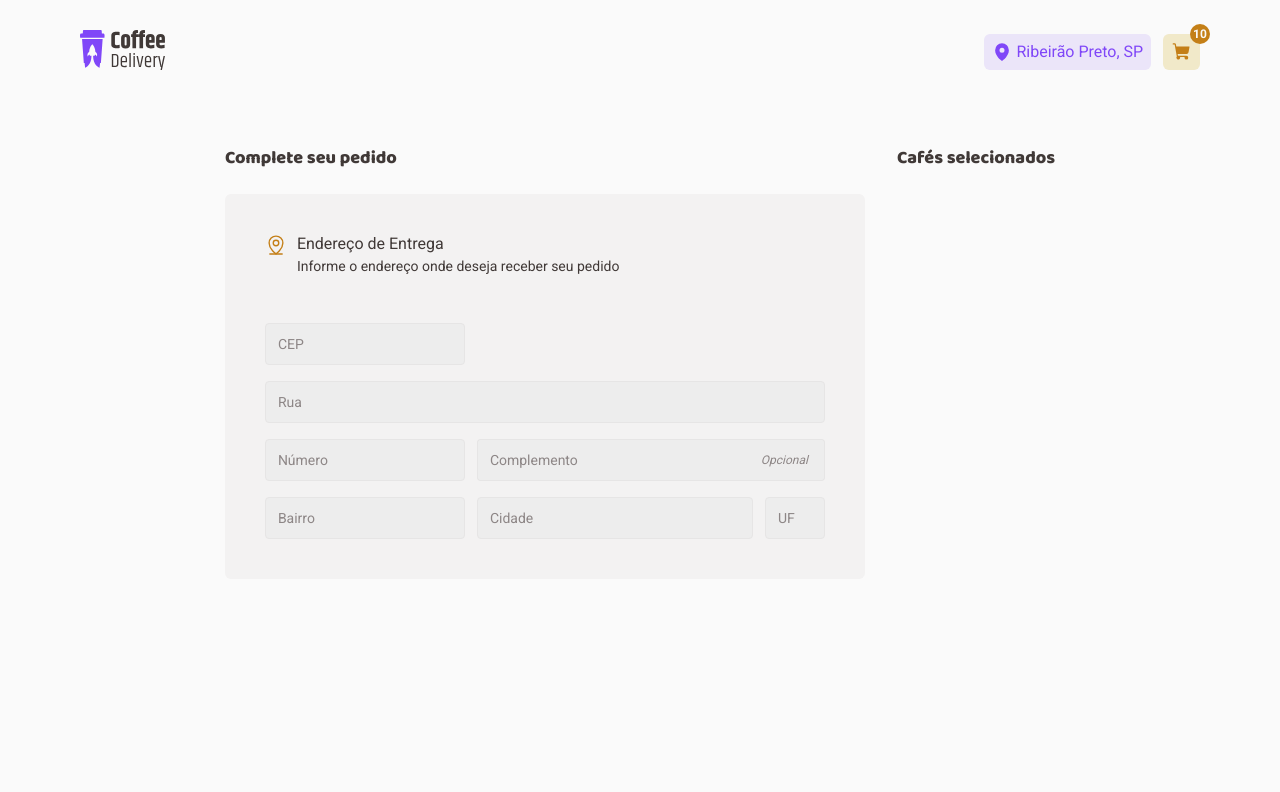
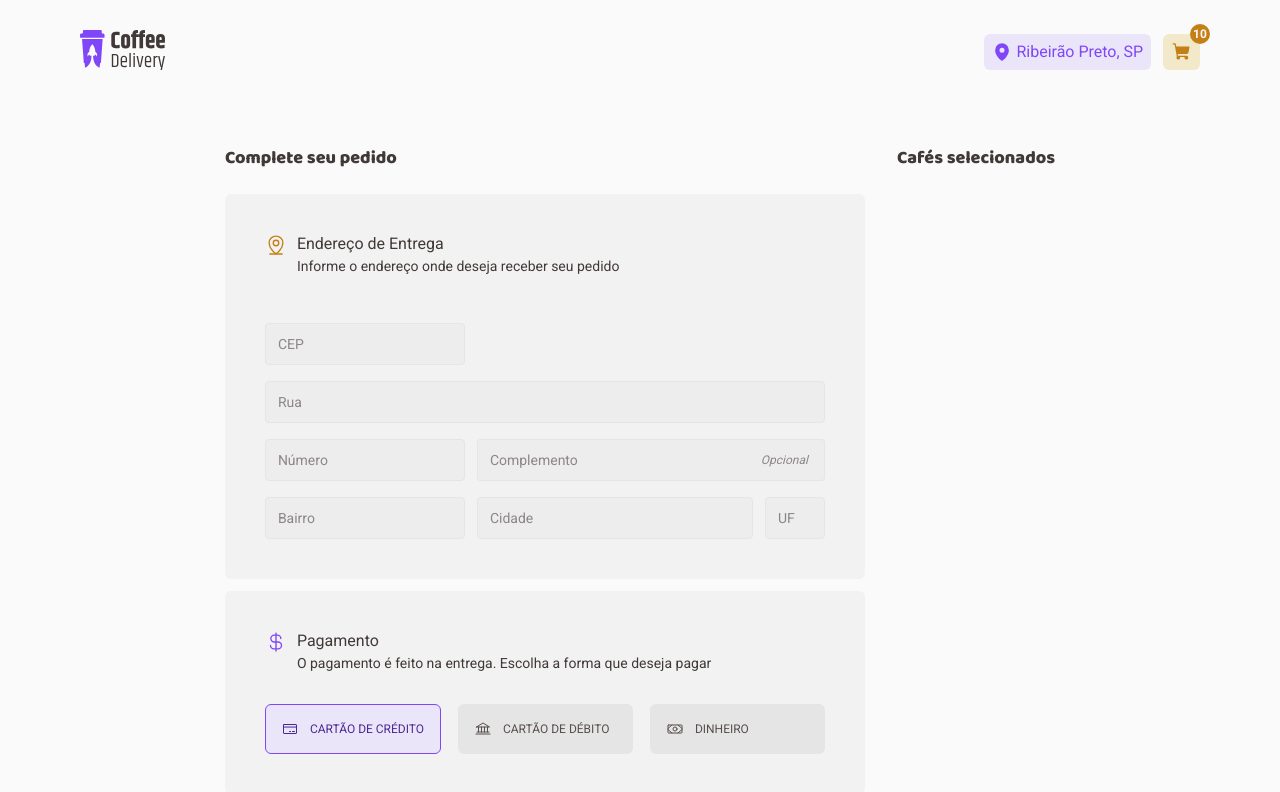
Before and after one commit to ponqueli/coffee-delivery, a React (Vite) app: page /checkout in a window 1280 px wide. Shown: the top 792 px of the page. Built offline with nearby package versions, Linux system fonts and the light colour scheme.

Commit message:
payment options and other

```diff
--- /dev/null
+++ b/src/components/PaymentMethod/index.tsx
@@ -0,0 +1,20 @@
+import { ReactNode, MouseEventHandler } from 'react'
+import { RadioBox } from './styles'
+
+interface PaymentMethodProps {
+  isActive: boolean
+  onClick: MouseEventHandler
+  children: ReactNode
+}
+
+export function PaymentMethod({
+  isActive,
+  onClick,
+  children,
+}: PaymentMethodProps) {
+  return (
+    <RadioBox type="button" onClick={onClick} isActive={isActive}>
+      {children}
+    </RadioBox>
+  )
+}
--- /dev/null
+++ b/src/components/PaymentMethod/styles.ts
@@ -0,0 +1,43 @@
+import styled from 'styled-components'
+
+interface RadioBoxProps {
+  isActive: boolean
+}
+
+const colors = {
+  purple: '#EBE5F9',
+  purpleDark: '#8047F8',
+}
+
+export const RadioBox = styled.button<RadioBoxProps>`
+  background: ${({ isActive, theme }) =>
+    isActive ? colors.purple : theme['grey-300']};
+  border: 1px solid
+    ${({ isActive }) => (isActive ? colors.purpleDark : 'transparent')};
+  border-radius: 0.375rem;
+  font-size: 0.75rem;
+  padding: 1rem;
+  color: ${({ theme }) => theme['grey-500']};
+  min-width: 10.938rem;
+
+  cursor: pointer !important;
+  transition: 0.3s;
+
+  display: flex;
+  align-items: center;
+  gap: 0.75rem;
+
+  &:hover {
+    filter: brightness(0.9);
+  }
+
+  span {
+    color: ${({ theme, isActive }) =>
+    isActive ? theme['purple-800'] : theme['grey-500']};
+  }
+
+  svg {
+    color: ${({ theme, isActive }) =>
+    isActive ? theme['purple-800'] : theme['grey-500']};
+  }
+`
--- a/src/components/SectionAddress/index.tsx
+++ b/src/components/SectionAddress/index.tsx
@@ -1,4 +1,4 @@
-import { MapPinLine, CurrencyDollar } from 'phosphor-react'
+import { MapPinLine } from 'phosphor-react'
 import { useFormContext } from 'react-hook-form'
 import {
   ContainerAddress,
--- /dev/null
+++ b/src/components/SectionPayment/index.tsx
@@ -0,0 +1,46 @@
+import { useState } from 'react'
+import { CurrencyDollar, CreditCard, Money, Bank } from 'phosphor-react'
+import { ContentPaymentMethod, PaymentContainer } from './styles'
+import { TitleSection } from '../TitleSection'
+import { PaymentMethod } from '../PaymentMethod'
+
+export function SectionPayment() {
+  const [typePayment, setTypePayment] = useState<
+    'creditCard' | 'debitCard' | 'money'
+  >('creditCard')
+
+  return (
+    <PaymentContainer>
+      <TitleSection
+        icon={
+          <CurrencyDollar size={22} color="#8047F8" className="iconPayment" />
+        }
+        title="Pagamento"
+        description="O pagamento é feito na entrega. Escolha a forma que deseja pagar"
+      />
+      <ContentPaymentMethod>
+        <PaymentMethod
+          onClick={() => setTypePayment('creditCard')}
+          isActive={typePayment === 'creditCard'}
+        >
+          <CreditCard size={16} />
+          <span>CARTÃO DE CRÉDITO</span>
+        </PaymentMethod>
+        <PaymentMethod
+          onClick={() => setTypePayment('debitCard')}
+          isActive={typePayment === 'debitCard'}
+        >
+          <Bank size={16} />
+          <span>CARTÃO DE DÉBITO</span>
+        </PaymentMethod>
+        <PaymentMethod
+          onClick={() => setTypePayment('money')}
+          isActive={typePayment === 'money'}
+        >
+          <Money size={16} />
+          <span>DINHEIRO</span>
+        </PaymentMethod>
+      </ContentPaymentMethod>
+    </PaymentContainer>
+  )
+}
--- /dev/null
+++ b/src/components/SectionPayment/styles.ts
@@ -0,0 +1,15 @@
+import styled from 'styled-components'
+
+export const PaymentContainer = styled.div`
+  display: flex;
+  flex-direction: column;
+  max-width: 40rem;
+  padding: 2.5rem;
+  border-radius: 0.375rem;
+  background-color: ${({ theme }) => theme['grey-200']};
+`
+export const ContentPaymentMethod = styled.div`
+  width: 100%;
+  display: flex;
+  justify-content: space-between;
+`
--- a/src/pages/Checkout/index.tsx
+++ b/src/pages/Checkout/index.tsx
@@ -6,6 +6,7 @@ import { zodResolver } from '@hookform/resolvers/zod'
 import { SectionAddress } from '../../components/SectionAddress'
 import * as zod from 'zod'
 import { AddressAndPaymentContainer, CheckoutContainer } from './styles'
+import { SectionPayment } from '../../components/SectionPayment'
 
 const newFormValidationSchema = zod.object({
   cep: zod.string().min(1, 'Informe o CEP'),
@@ -50,18 +51,19 @@ export function Checkout() {
   }
 
   return (
-    <CheckoutContainer onSubmit={handleSubmit(handleNewForm)}>
-      <FormProvider {...newForm}>
+    <FormProvider {...newForm}>
+      <CheckoutContainer onSubmit={handleSubmit(handleNewForm)}>
         <section>
           <h1>Complete seu pedido</h1>
           <AddressAndPaymentContainer>
             <SectionAddress />
+            <SectionPayment />
           </AddressAndPaymentContainer>
         </section>
         <section>
           <h1>Cafés selecionados</h1>
         </section>
-      </FormProvider>
-    </CheckoutContainer>
+      </CheckoutContainer>
+    </FormProvider>
   )
 }
```
